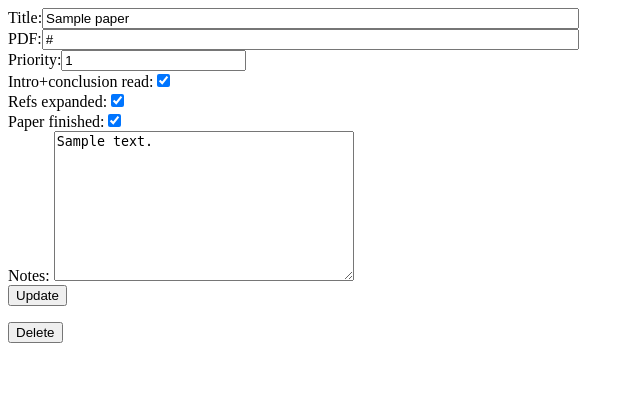
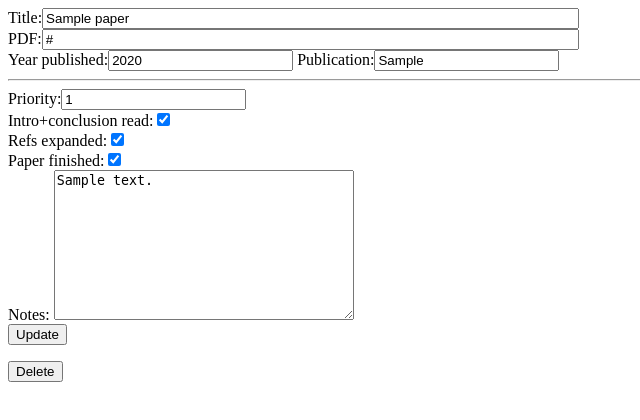
Before and after one commit to kmod/paper_tracker, a Django app: page /collection/1/edit/1?back=/collection/1/ in a window 1280 px wide. Shown: the top 420 px of the page, without its empty margins (0-640 px from the left). Run offline with Django 3.2, Linux system fonts and the light colour scheme; tables that the repository leaves empty hold one stand-in row (values such as "Sample post").

Commit message:
Add publication:year

```diff
--- a/django/paper_tracker/papers/models.py
+++ b/django/paper_tracker/papers/models.py
@@ -4,6 +4,8 @@ from django.db import models
 class Paper(models.Model):
     title = models.CharField(max_length=255, unique=True)
     pdf_url = models.TextField(default="", blank=True)
+    year = models.IntegerField(default=0)
+    publication = models.CharField(max_length=255, blank=True)
 
     def __str__(self):
         return "%s" % (self.title,)
@@ -25,3 +27,6 @@ class CollectionPapers(models.Model):
     refs_expanded = models.BooleanField(default=0)
     paper_read = models.BooleanField(default=0)
     notes = models.TextField(default="", blank=True)
+
+    class Meta(object):
+        unique_together = ('paper', 'collection')
--- a/django/paper_tracker/papers/templates/papers/collection.html
+++ b/django/paper_tracker/papers/templates/papers/collection.html
@@ -21,6 +21,7 @@ function pdfOpen(el, url, cid, pid) {
         <th>Intro read</th>
         <th>Refs expanded</th>
         <th>Whole paper read</th>
+        <th>Publication</th>
         <th></th>
         <th>Notes</th>
     </tr>
@@ -39,6 +40,7 @@ function pdfOpen(el, url, cid, pid) {
         <td>{{ memb.intro_conclusion_read  | yesno:"X,"}} </td>
         <td>{{ memb.refs_expanded | yesno:"X," }} </td>
         <td>{{ memb.paper_read | yesno:"X," }} </td>
+        <td>{{ memb.paper.publication }} {{ memb.paper.year | default:"" }} </td>
         <td>
             <a href="/collection/{{collection.pk}}/edit/{{memb.paper.pk}}?back={{ back_url }}">edit</a>
         </td>
--- a/django/paper_tracker/papers/templates/papers/cpaper.html
+++ b/django/paper_tracker/papers/templates/papers/cpaper.html
@@ -4,6 +4,9 @@
 {% csrf_token %}
 <label for="title">Title:</label><input type="text" name="title" size="64" value="{{memb.paper.title}}"></input> <br/>
 <label for="pdf_url">PDF:</label><input type="text" name="pdf_url" size="64" value="{{memb.paper.pdf_url}}"/> <br/>
+<label>Year published:<input type="text" name="year" value="{{memb.paper.year | default:""}}"></label>
+<label>Publication:<input type="text" name="publication" value="{{memb.paper.publication | default:""}}"></label>
+<hr/>
 <label for="priority">Priority:</label><input type="text" name="priority" value="{{memb.priority}}"/> <br/>
 <label for="intro_conclusion_read">Intro+conclusion read:</label><input type="checkbox" name="intro_conclusion_read" {{memb.intro_conclusion_read|yesno:'checked="",'}}/> <br/>
 <label for="refs_expanded">Refs expanded:</label><input type="checkbox" name="refs_expanded" {{memb.refs_expanded|yesno:'checked="",'}}/> <br/>
--- a/django/paper_tracker/papers/templates/papers/paper_new.html
+++ b/django/paper_tracker/papers/templates/papers/paper_new.html
@@ -2,6 +2,8 @@
 {% csrf_token %}
 <label for="Title">Title:</label><input type="text" name="Title" size="64" id=title /> <br/>
 <label for="Priority">Priority:</label><input type="text" name="Priority" value=1 /> <br/>
+<label>Year published:<input type="text" name="year"></label>
+<label>Publication:<input type="text" name="publication"></label>
 <input type="submit" value="Create" />
 </form>
 
--- a/django/paper_tracker/papers/views.py
+++ b/django/paper_tracker/papers/views.py
@@ -1,8 +1,6 @@
 import urllib
 
 from django.shortcuts import render, get_object_or_404, redirect
-
-from django.http import HttpResponse
 
 from .models import Paper, Collection, CollectionPapers
 
@@ -12,6 +10,8 @@ def cpaper(request, collection_id, paper_id):
     if request.method == "POST":
         memb.paper.title = request.POST['title']
         memb.paper.pdf_url = request.POST['pdf_url']
+        memb.paper.year = int(request.POST['year'])
+        memb.paper.publication = request.POST['publication']
         memb.notes = request.POST['notes']
         memb.priority = int(request.POST['priority'])
         memb.intro_conclusion_read = request.POST.get('intro_conclusion_read', False)
@@ -90,9 +90,11 @@ def paper_new(request):
     if request.method == "POST":
         assert request.POST["Title"]
         try:
-            p = Paper.objects.get(title=request.POST['Title'])
+            p = Paper.objects.get(title=request.POST['Title'].strip())
         except Paper.DoesNotExist:
-            p = Paper(title=request.POST['Title'])
+            p = Paper(title=request.POST['Title'].strip())
+        p.year = int(request.POST['year'] or '0')
+        p.publication = request.POST['publication'].strip()
         p.save()
 
         add_to = int(request.GET['add_to'])
```
